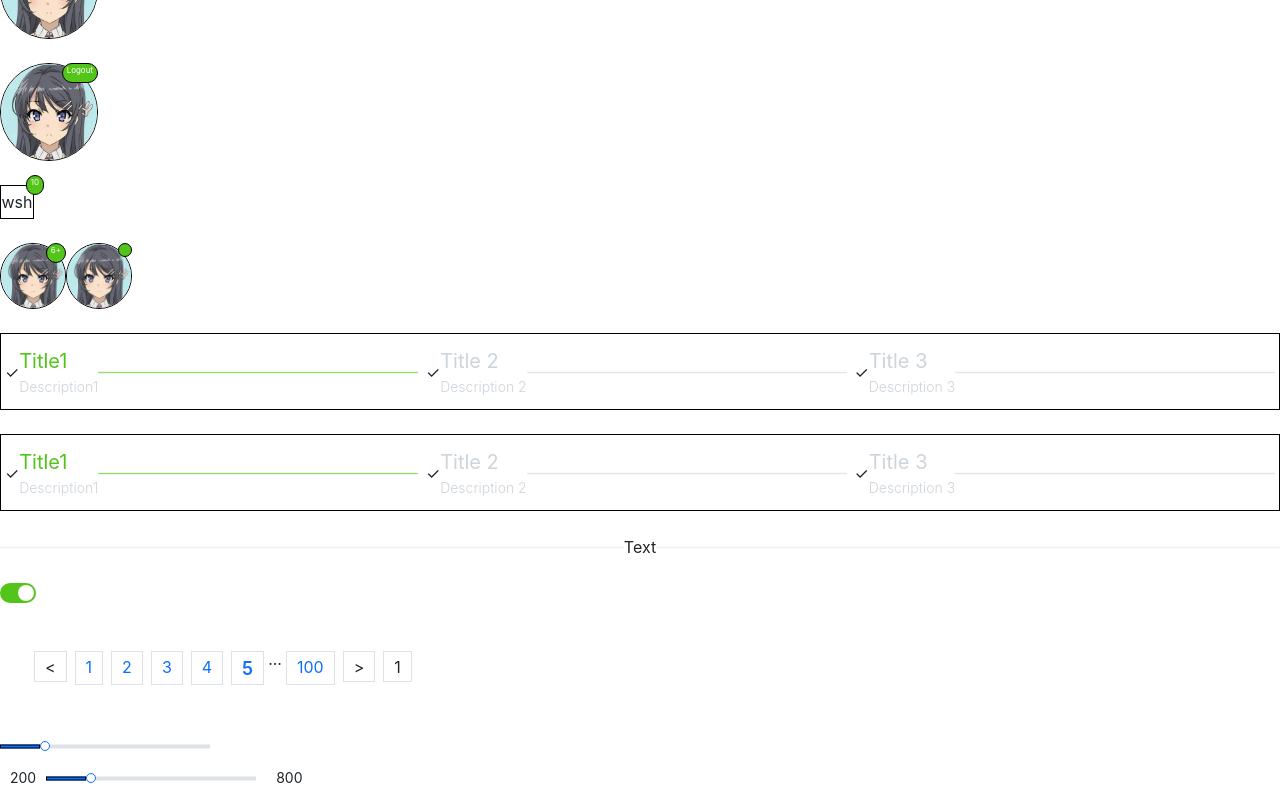
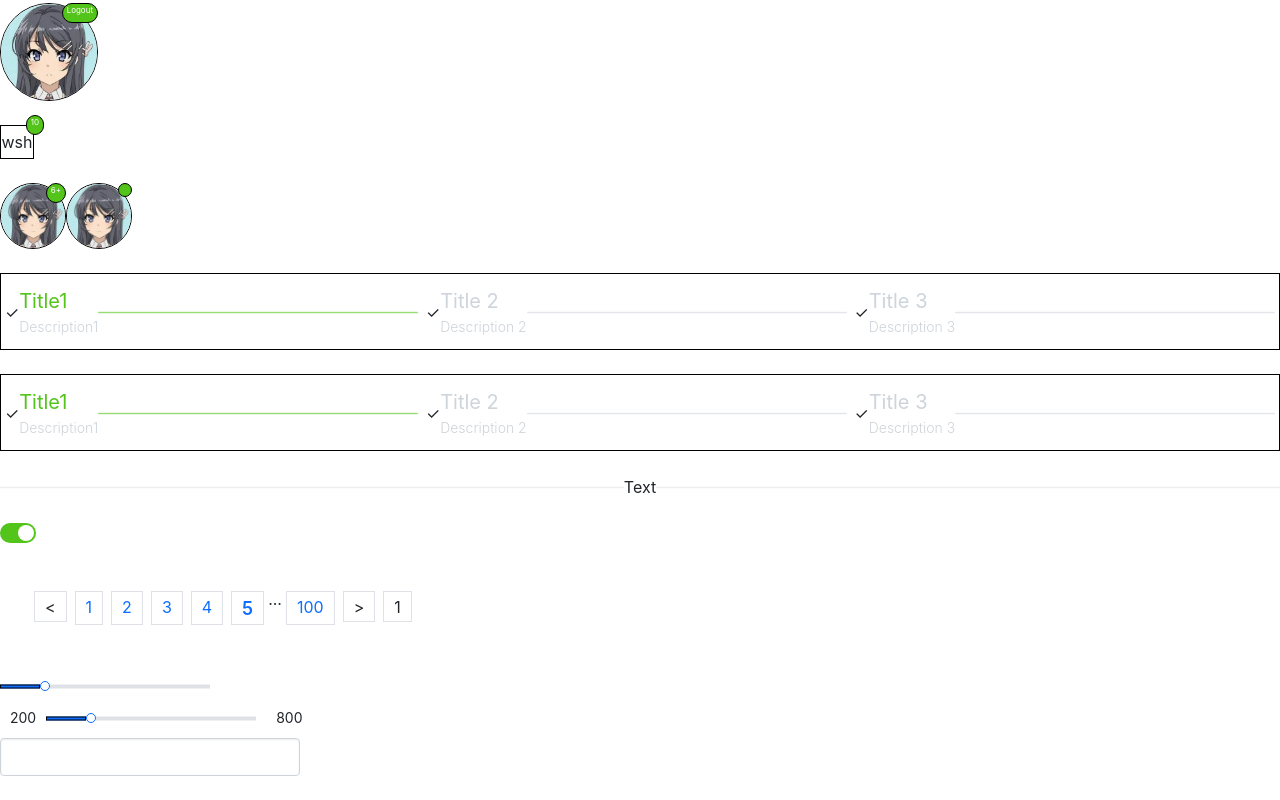
Before and after one commit to tachish/TUI, a React (Create React App) app: page / in a window 1280 px wide. Shown: the part 689-1489 px from the top of the page. Built offline with nearby package versions, Linux system fonts and the light colour scheme.

Commit message:
[feat]: Add AutoComplete initial ver

```diff
--- a/src/App.tsx
+++ b/src/App.tsx
@@ -21,7 +21,15 @@ import Switch from './components/switch/switch';
 import Divider from './components/divider/divider';
 import Pagination from './components/pagination/pagination';
 import Slider from './components/slider/slider';
+import AutoComplete from './components/autoComplete/autoComplete';
 
+const renderOption = (q: string) => {
+  return (
+    <h6
+      style={{ margin: "0px" }}>
+      {q}</h6>
+  )
+}
 const App: React.FC = () => {
   return (
     <div className="App">
@@ -102,21 +110,21 @@ const App: React.FC = () => {
         </Aside>
       </Container>
 
-      <br/>
-      <Input style={{width: "300px"}} prepend="https://" append=".com">
+      <br />
+      <Input style={{ width: "300px" }} prepend="https://" append=".com">
       </Input>
 
       <DefaultInput></DefaultInput>
-      <ControlledInput style={{width: "300px"}}></ControlledInput>
+      <ControlledInput style={{ width: "300px" }}></ControlledInput>
 
-        <br/>
+      <br />
       <Avator
         src={imgURL}
         size={"lg"}
         shape={'circle'}
       >
       </Avator>
-        <br/>
+      <br />
       <Badge
         content={"Logout"}
       >
@@ -128,8 +136,8 @@ const App: React.FC = () => {
         </Avator>
       </Badge>
 
-      <br/>
-      <br/>
+      <br />
+      <br />
 
       <Badge
         counter={10}
@@ -144,7 +152,7 @@ const App: React.FC = () => {
         </Avator>
       </Badge>
 
-      <br/> <br/>
+      <br /> <br />
 
       <Badge
         counter={10}
@@ -168,8 +176,8 @@ const App: React.FC = () => {
         </Avator>
       </Badge>
 
-      <br/>
-      <br/>
+      <br />
+      <br />
 
       <Steps>
         <Step
@@ -189,7 +197,7 @@ const App: React.FC = () => {
         </Step>
       </Steps>
 
-        <br/>
+      <br />
 
       <Steps
         change={true}
@@ -210,21 +218,21 @@ const App: React.FC = () => {
         >
         </Step>
       </Steps>
-      <br/>
+      <br />
 
       <Divider
         text={"Text"}
       >
       </Divider>
 
-      <br/>
+      <br />
 
       <Switch
         checked={true}
       >
       </Switch>
 
-      <br/>
+      <br />
 
       <Pagination
         defaultCurrent={5}
@@ -233,22 +241,38 @@ const App: React.FC = () => {
       >
       </Pagination>
 
-      <br/>
+      <br />
 
       <Slider>
       </Slider>
-      <br/>
+      <br />
 
 
       <Slider
         lowerNum={200}
         upperNum={800}
-        onChange={(v)=>{
+        onChange={(v) => {
           console.log(v)
         }}
       >
       </Slider>
-    </div>
+
+      <AutoComplete
+        style={{ width: "300px" }}
+        fetchSuggestions={(query: string) => {
+          const names = ['Aroan', 'Alex', 'Aba', 'Kinopio', 'Tachish']
+          return names.filter(name => name.includes(query))
+        }}
+        onSelect={(q: string) => {
+          console.log(q)
+        }}
+        renderOption={renderOption}
+      >
+
+      </AutoComplete>
+
+      <br />
+    </div >
   )
 }
 
--- /dev/null
+++ b/src/components/autoComplete/_style.scss
@@ -0,0 +1,24 @@
+.autoComplete-selections {
+    list-style: none;
+    padding: 0px;
+    width: 100%;
+}
+
+.autoComplete-selection {
+    border-bottom: $border-width solid $gray-300;
+    border-left: $border-width solid $gray-300;
+    border-right: $border-width solid $gray-300;
+    margin-top: 4px;
+    padding: 10px 20px;
+    border-radius: $input-border-radius;
+
+    width: 300px;
+
+    &:hover {
+        color: $white;
+        background-color: $primary;
+        border-bottom: $border-width solid $input-focus-shadow-color;
+        border-left: $border-width solid $input-focus-shadow-color;
+        border-right: $border-width solid $input-focus-shadow-color;
+    }
+}
--- /dev/null
+++ b/src/components/autoComplete/autoComplete.tsx
@@ -0,0 +1,89 @@
+import React, { useState } from 'react'
+import Input, { InputProps } from '../input/input'
+
+// TODO add mouse event
+export interface AutoCompleteProps extends Omit<InputProps, 'onSelect'> {
+    fetchSuggestions: (keyword: string) => string[]
+    onSelect: (item: string) => void
+    renderOption?: (item: string) => React.ReactElement
+}
+
+
+const AutoComplete: React.FC<AutoCompleteProps> = (props => {
+    const {
+        fetchSuggestions,
+        onSelect,
+        value,
+        renderOption,
+        ...restProps
+    } = props
+
+    const [inputValue, setinputValue] = useState(value)
+    const [suggestions, setsuggestions] = useState<string[]>([])
+
+    console.log(suggestions)
+    const handleChange = (e: React.ChangeEvent<HTMLInputElement>) => {
+        const value = e.target.value.trim()
+        setinputValue(value)
+        if (value) {
+            const results = fetchSuggestions(value)
+            setsuggestions(results)
+        } else {
+            setsuggestions([])
+        }
+    }
+
+    const handleSelect = (item: string) => {
+        setinputValue(item)
+        setsuggestions([])
+        if (onSelect) {
+            onSelect(item)
+        }
+    }
+
+    const renderTmplate = (item: string) => {
+        return renderOption ? renderOption(item) : item
+    }
+
+    const genDropDown = () => {
+        return (
+            <ul className={"autoComplete-selections"}>
+                {
+                    suggestions.map((item, index) => {
+                        return (
+                            <li
+                                key={index}
+                                onClick={(e: React.MouseEvent) => {
+                                    handleSelect(item)
+                                }}
+                                className={"autoComplete-selection"}
+                            >
+                                {renderTmplate(item)}
+                            </li>
+                        )
+                    })
+                }
+            </ul>
+        )
+    }
+    return (
+        <div
+            className="autoComplete"
+            {...restProps}
+        >
+            <Input
+                value={inputValue}
+                {...restProps}
+                onChange={handleChange}
+            >
+            </Input>
+            {
+                suggestions.length > 0 ?
+                    genDropDown() :
+                    <></>
+            }
+        </div>
+    )
+})
+
+export default AutoComplete
--- a/src/components/input/_style.scss
+++ b/src/components/input/_style.scss
@@ -1,7 +1,6 @@
 .input-wrapper {
     display: flex;
     width: 100%;
-    margin-bottom: 30px;
     position: relative;
     .icon-wrapper {
         position: absolute;
--- a/src/components/slider/slider.tsx
+++ b/src/components/slider/slider.tsx
@@ -1,6 +1,4 @@
-import React, { useState, useRef } from 'react'
-import classnames from 'classnames';
-
+import React, { useState } from 'react'
 interface SliderProps {
     lowerNum?: number
     upperNum?: number
--- a/src/styles/index.scss
+++ b/src/styles/index.scss
@@ -42,3 +42,6 @@
 
 // Slider
 @import "../components/slider/style";
+
+// autoComplete
+@import "../components/autoComplete/style"
```
Lines whose indentation alone changed are shown as unchanged.
